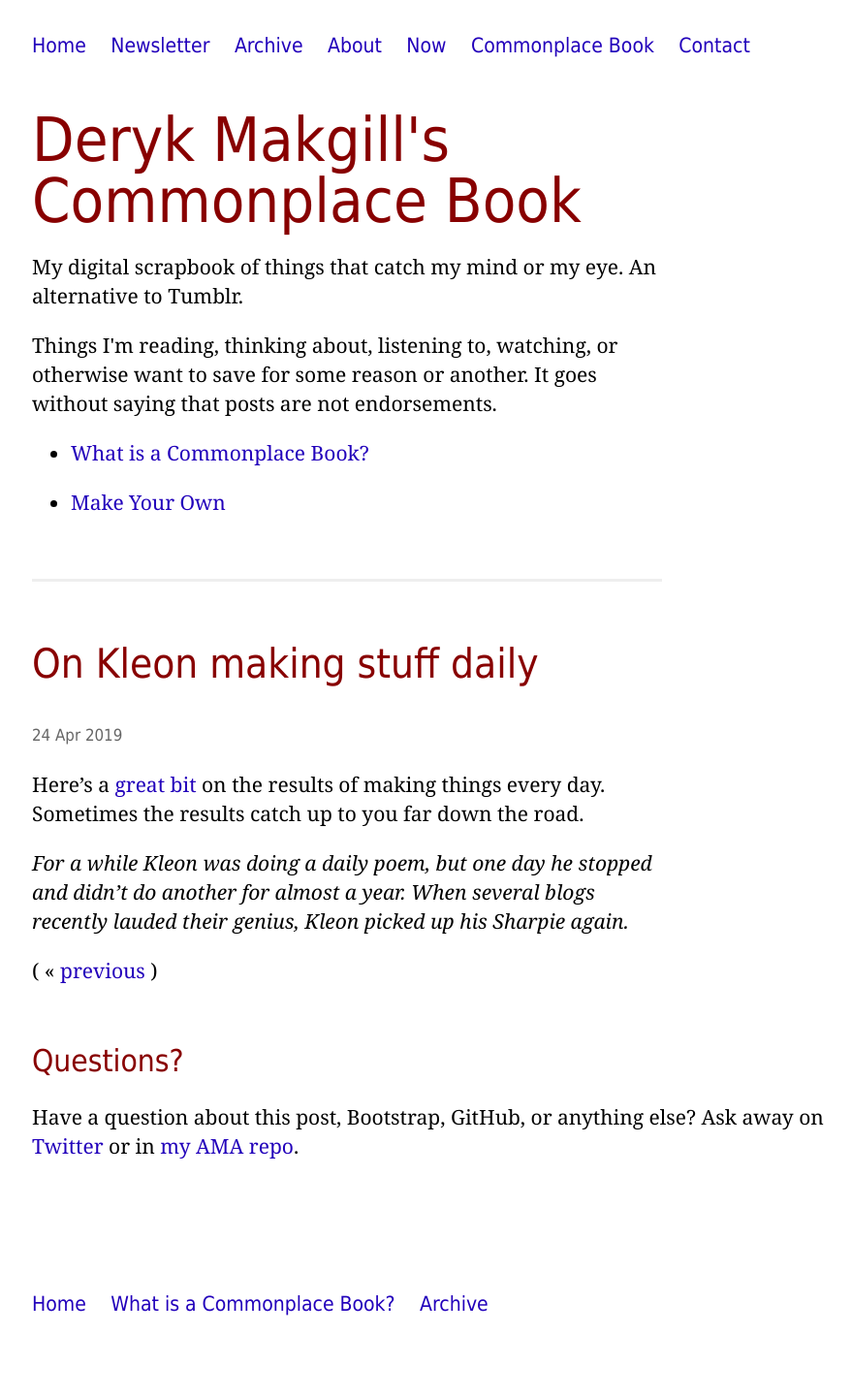
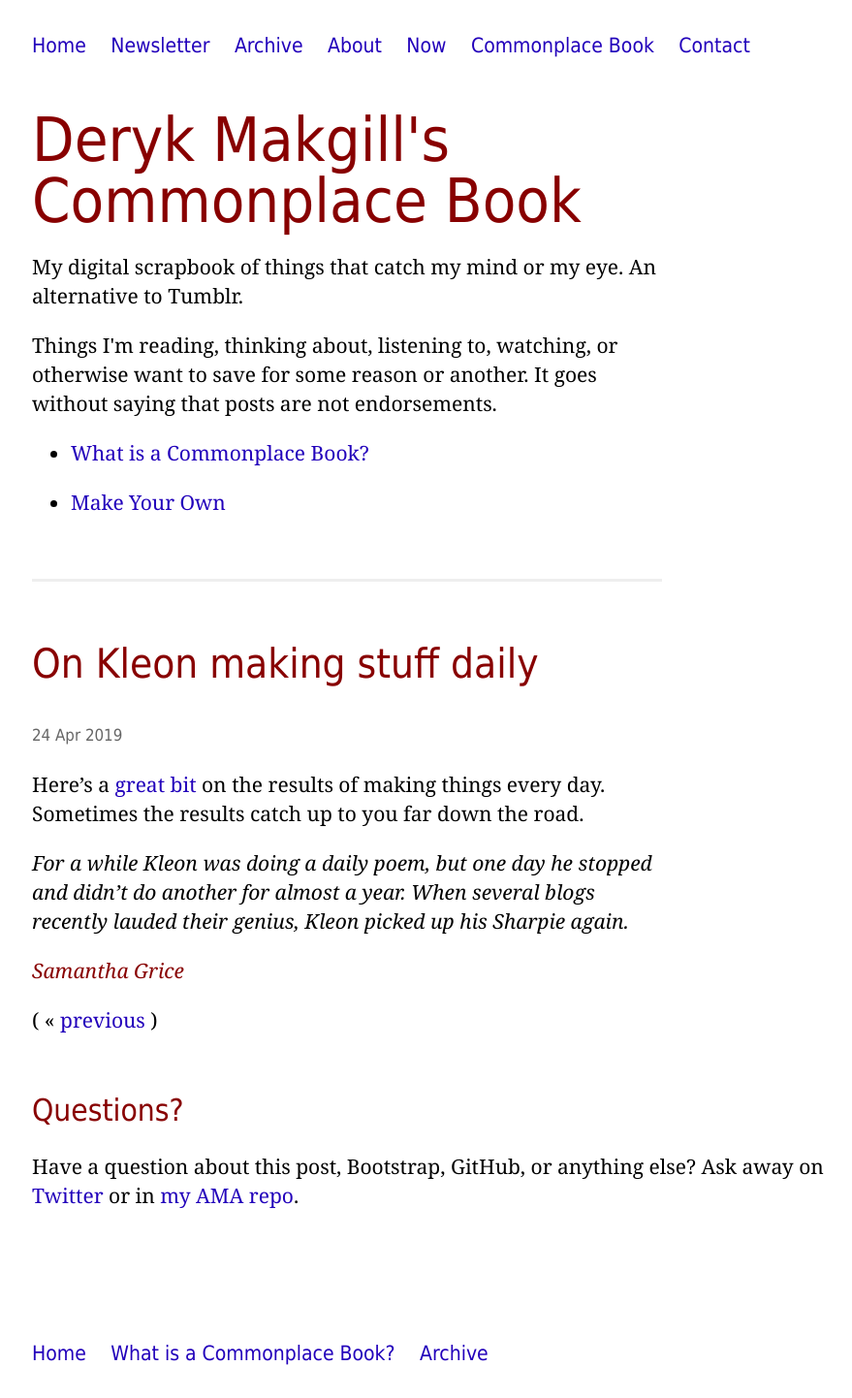
Before and after one commit to derykmakgill/commonplace, a Jekyll site: the page built from _posts/2019-04-24-kleon-daily-1.md, in a window 1280 px wide. Shown: the whole page at 97% size, without its empty margins (187-1066 px from the left). Built offline with Jekyll 4.4.1, drawn with Linux system fonts in a browser that asks for light colours; before the commit the page ends 1391 px from its top, so only the background shows below that.

Commit message:
Update 2019-04-24-kleon-daily-1.md

```diff
--- a/_posts/2019-04-24-kleon-daily-1.md
+++ b/_posts/2019-04-24-kleon-daily-1.md
@@ -6,3 +6,5 @@ title: On Kleon making stuff daily
 Here's a [great bit](https://austinkleon.com/2007/03/08/newspaper-blackout-poems-in-torontos-national-post/) on the results of making things every day. Sometimes the results catch up to you far down the road.
 
 > For a while Kleon was doing a daily poem, but one day he stopped and didn’t do another for almost a year. When several blogs recently lauded their genius, Kleon picked up his Sharpie again.
+
+<cite>Samantha Grice</cite>
```
